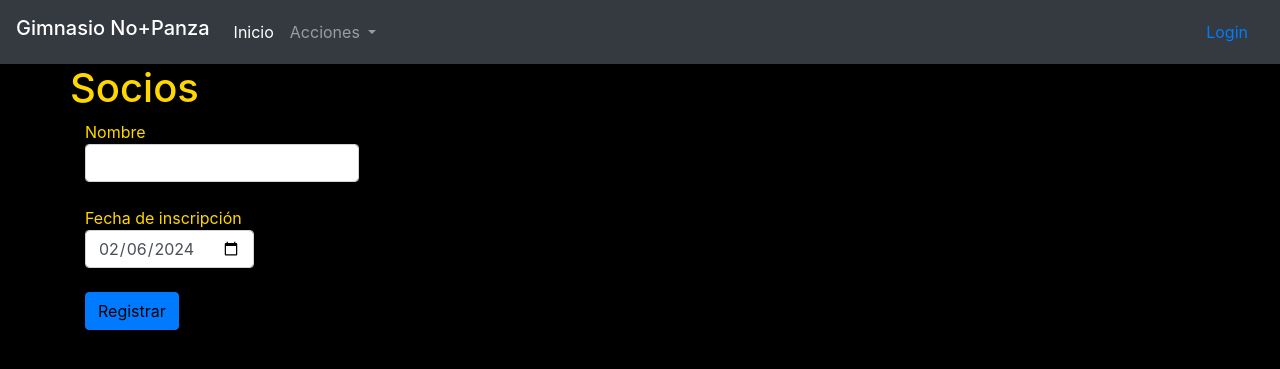
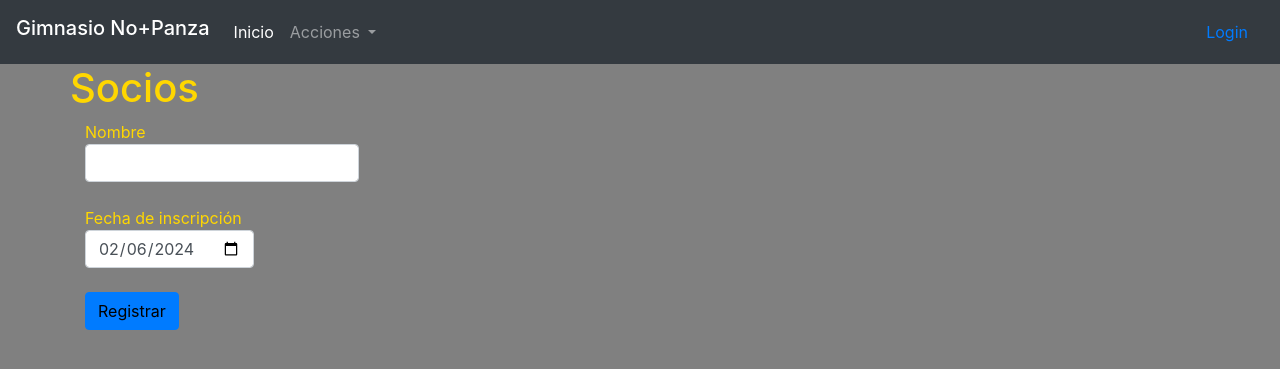
Before and after one commit to JoseManuelJimenezTrujillo/proyecto_GYM, a PHP site: page /registrar.php in a window 1280 px wide. Shown: the top 369 px of the page. Run offline with PHP 8.4, Linux system fonts and the light colour scheme.

Commit message:
cambio color

```diff
--- a/estiloregistrar.css
+++ b/estiloregistrar.css
@@ -1,5 +1,5 @@
 body{
-    background-color: black;
+    background-color: gray;
     color: gold;
 }
 
```
